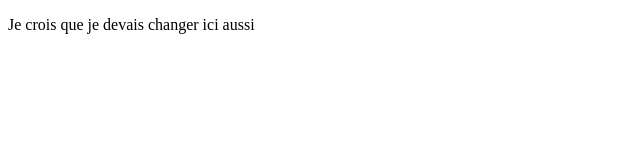
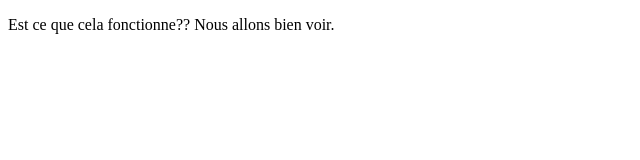
Before and after one commit to DjiDjiTheMagicCat/git_learning, a plain HTML site: page git/index.html in a window 1280 px wide. Shown: the whole page, without its empty margins (0-640 px from the left). Drawn offline with Linux system fonts and the light colour scheme.

Commit message:
Update index.html

```diff
--- a/git/index.html
+++ b/git/index.html
@@ -1,3 +1,4 @@
+
 <!DOCTYPE html>
 <html>
 <head>
@@ -5,7 +6,8 @@
 </head>
 <body>
 <p>
-Je crois que je devais changer ici aussi
+Est ce que cela fonctionne??
+	Nous allons bien voir.
 </p>
 
 </body>
```
